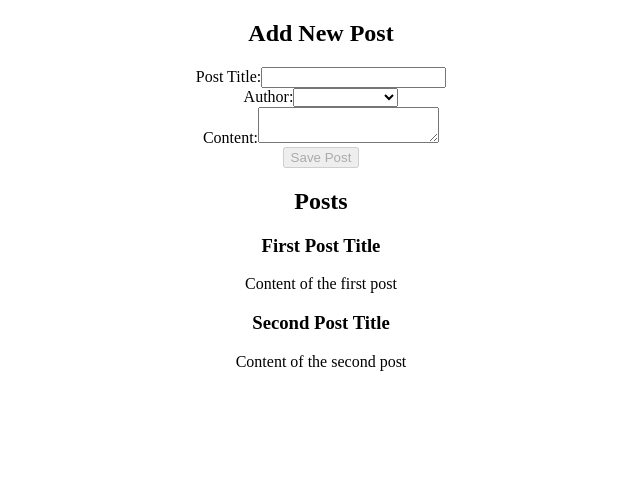
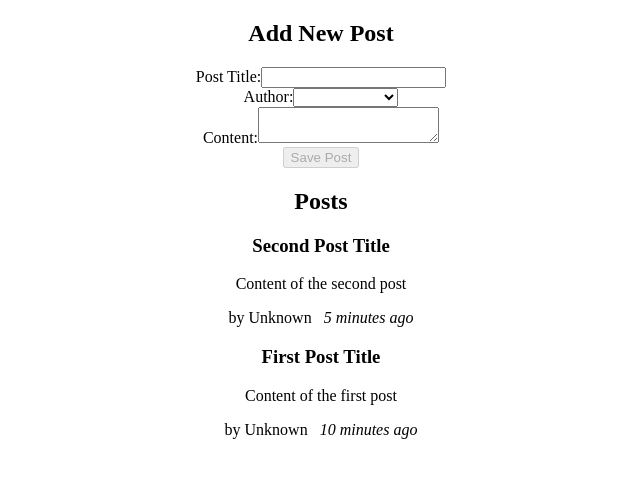
Before and after one commit to david-aldo-dalessandro/bulletin-app, a React (Create React App) app: page / in a window 1280 px wide. Shown: the top 478 px of the page, without its empty margins (319-959 px from the left). Built offline with nearby package versions, Linux system fonts and the light colour scheme.

Commit message:
Added timestamps to posts

```diff
--- a/package.json
+++ b/package.json
@@ -4,6 +4,7 @@
   "private": true,
   "dependencies": {
     "@reduxjs/toolkit": "^2.2.2",
+    "date-fns": "^3.6.0",
     "react": "^18.2.0",
     "react-dom": "^18.2.0",
     "react-redux": "^9.1.0",
--- /dev/null
+++ b/src/features/posts/PostAuthor.js
@@ -0,0 +1,17 @@
+/* PostAuthor.js
+ * David D'Alessandro
+ * March 22, 2024
+ * Display the author in component
+ */
+
+import { useSelector } from "react-redux";
+import { selectAllUsers } from "../users/usersSlice";
+
+const PostAuthor = (props) => {
+  const users = useSelector(selectAllUsers);
+  const author = users.find((user) => user.id === props.userId);
+
+  return <span> by {author ? author.name : "Unknown"} </span>;
+};
+
+export default PostAuthor;
--- a/src/features/posts/PostsList.js
+++ b/src/features/posts/PostsList.js
@@ -6,14 +6,24 @@
 
 import { useSelector } from "react-redux";
 import { selectAllPosts } from "./postsSlice";
+import PostAuthor from "./PostAuthor";
+import TimeAgo from "./TimeAgo";
 
 const PostsList = () => {
   const posts = useSelector(selectAllPosts);
 
-  const renderedPosts = posts.map((post) => (
+  const orderedPosts = posts
+    .slice()
+    .sort((a, b) => b.date.localeCompare(a.date));
+
+  const renderedPosts = orderedPosts.map((post) => (
     <article key={post.id}>
       <h3>{post.title}</h3>
       <p>{post.content.substring(0, 100)}</p>
+      <p className="postCredit">
+        <PostAuthor userId={post.userId}></PostAuthor>
+        <TimeAgo timeStamp={post.date}></TimeAgo>
+      </p>
     </article>
   ));
 
--- /dev/null
+++ b/src/features/posts/TimeAgo.js
@@ -0,0 +1,23 @@
+/* TimeAgo.js
+ * David D'Alessandro
+ * March 22, 2024
+ * Display the timestamp of post submission in component
+ */
+
+import { parseISO, formatDistanceToNow } from "date-fns";
+
+const TimeAgo = (props) => {
+  let timeAgo = "";
+  if (props.timeStamp) {
+    const date = parseISO(props.timeStamp);
+    const timePeriod = formatDistanceToNow(date);
+    timeAgo = `${timePeriod} ago`;
+  }
+  return (
+    <span title={props.timeStamp}>
+      &nbsp; <i>{timeAgo}</i>
+    </span>
+  );
+};
+
+export default TimeAgo;
--- a/src/features/posts/postsSlice.js
+++ b/src/features/posts/postsSlice.js
@@ -5,13 +5,20 @@
  */
 
 import { createSlice, nanoid } from "@reduxjs/toolkit";
+import { sub } from "date-fns";
 
 const initialState = [
-  { id: "1", title: "First Post Title", content: "Content of the first post" },
+  {
+    id: "1",
+    title: "First Post Title",
+    content: "Content of the first post",
+    date: sub(new Date(), { minutes: 10 }).toISOString(),
+  },
   {
     id: "2",
     title: "Second Post Title",
     content: "Content of the second post",
+    date: sub(new Date(), { minutes: 5 }).toISOString(),
   },
 ];
 
@@ -29,6 +36,7 @@ const postsSlice = createSlice({
             id: nanoid(),
             title,
             content,
+            date: new Date().toISOString(),
             userId,
           },
         };
```
Also changed, not shown: 1 other file (tests, documents, lock files or other folders).
